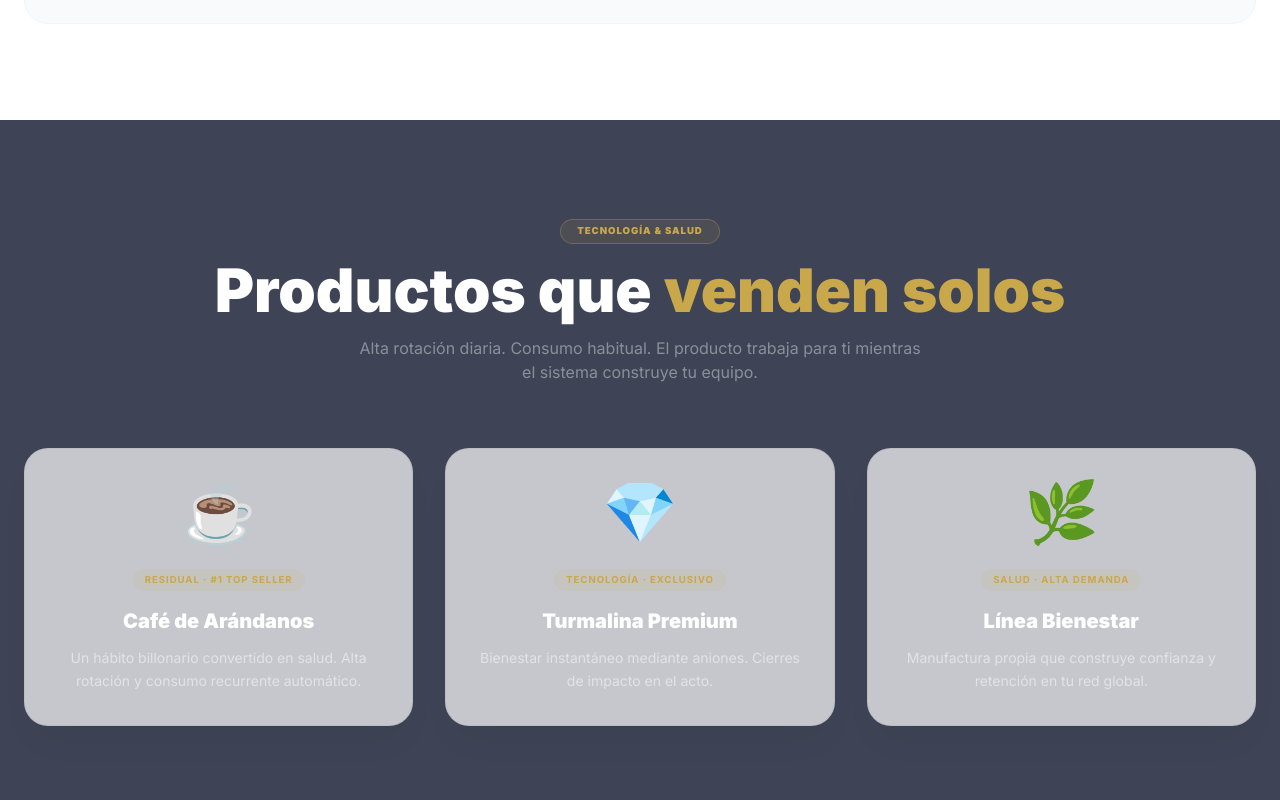
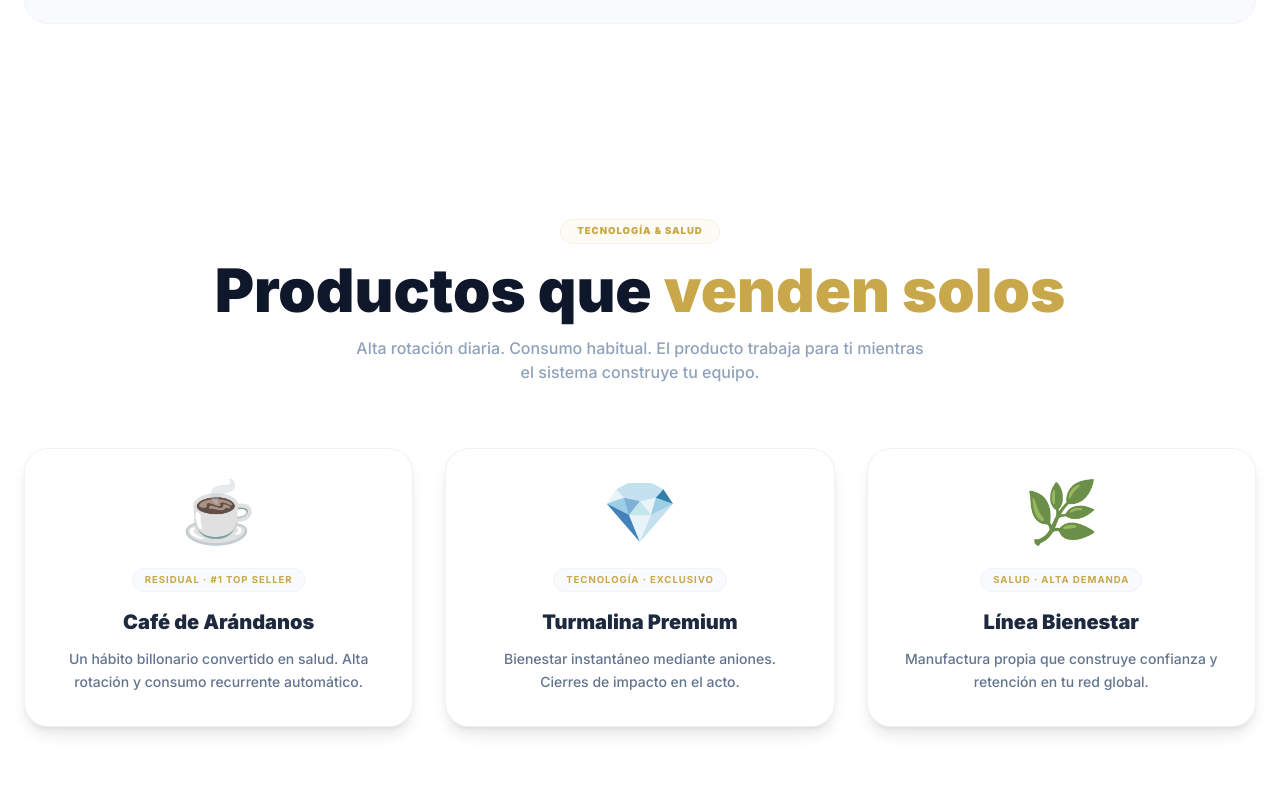
Before and after one commit to Marte1978/willy-tirado-hgw-sales-machine, a Next.js app: page / in a window 1280 px wide. Shown: the part 5700-6500 px from the top of the page. Built offline with nearby package versions, Linux system fonts and the light colour scheme.

Commit message:
feat(landing): complete light mode rollout for all sections

```diff
--- a/src/features/landing/components/Products.tsx
+++ b/src/features/landing/components/Products.tsx
@@ -8,29 +8,29 @@ const PRODUCTS = [
 
 export const Products = () => {
     return (
-        <section id="productos" className="py-24 bg-dark-card/20 relative overflow-hidden">
+        <section id="productos" className="py-24 bg-white relative overflow-hidden">
             <div className="container mx-auto px-6">
                 <div className="text-center mb-16 space-y-4">
-                    <div className="inline-block px-4 py-1 rounded-full border border-gold/30 bg-gold/10 text-gold text-[0.6rem] font-black uppercase tracking-widest">
+                    <div className="inline-block px-4 py-1 rounded-full border border-gold/10 bg-gold/5 text-gold text-[0.6rem] font-black uppercase tracking-widest">
                         Tecnología & Salud
                     </div>
-                    <h2 className="text-4xl md:text-6xl font-black">
+                    <h2 className="text-4xl md:text-6xl font-black text-slate-900">
                         Productos que <span className="text-gold">venden solos</span>
                     </h2>
-                    <p className="text-white/40 max-w-xl mx-auto">
+                    <p className="text-slate-400 max-w-xl mx-auto font-medium">
                         Alta rotación diaria. Consumo habitual. El producto trabaja para ti mientras el sistema construye tu equipo.
                     </p>
                 </div>
 
                 <div className="grid md:grid-cols-3 gap-8">
                     {PRODUCTS.map((prod, idx) => (
-                        <div key={idx} className="glass p-8 rounded-3xl text-center hover:border-gold/30 transition-all group">
-                            <div className="text-6xl mb-6 group-hover:scale-110 transition-transform">{prod.icon}</div>
-                            <div className="inline-block px-3 py-1 rounded-full bg-gold/10 text-gold text-[0.6rem] font-bold uppercase tracking-widest mb-4">
+                        <div key={idx} className="bento-card p-8 rounded-3xl text-center hover:border-gold/30 transition-all group bg-white shadow-lg">
+                            <div className="text-6xl mb-6 group-hover:scale-110 transition-transform grayscale-[40%] group-hover:grayscale-0">{prod.icon}</div>
+                            <div className="inline-block px-3 py-1 rounded-full bg-slate-50 text-gold text-[0.6rem] font-bold uppercase tracking-widest mb-4 border border-slate-100">
                                 {prod.tag}
                             </div>
-                            <h3 className="text-xl font-black mb-3">{prod.title}</h3>
-                            <p className="text-sm text-white/50 leading-relaxed">{prod.desc}</p>
+                            <h3 className="text-xl font-black mb-3 text-slate-800">{prod.title}</h3>
+                            <p className="text-sm text-slate-500 font-medium leading-relaxed">{prod.desc}</p>
                         </div>
                     ))}
                 </div>
```
